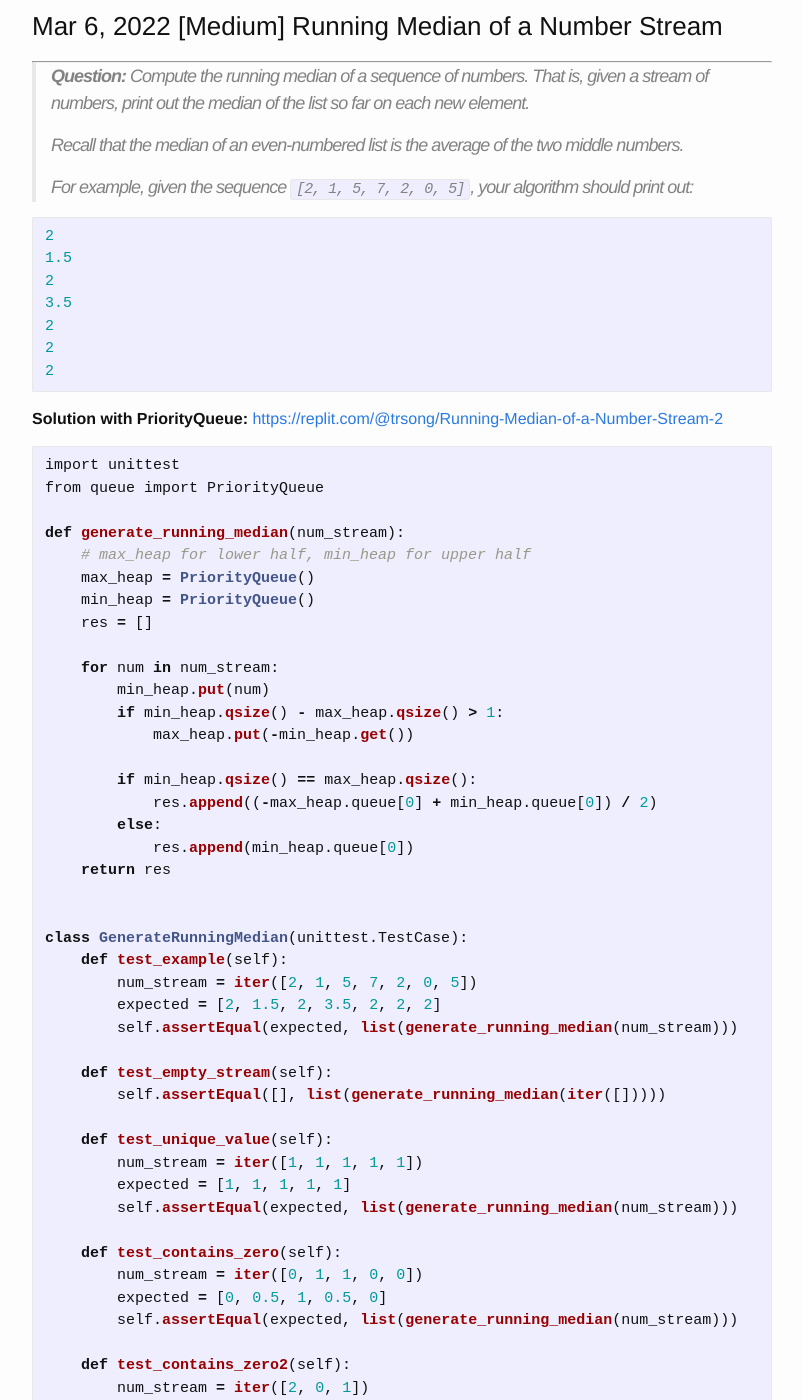
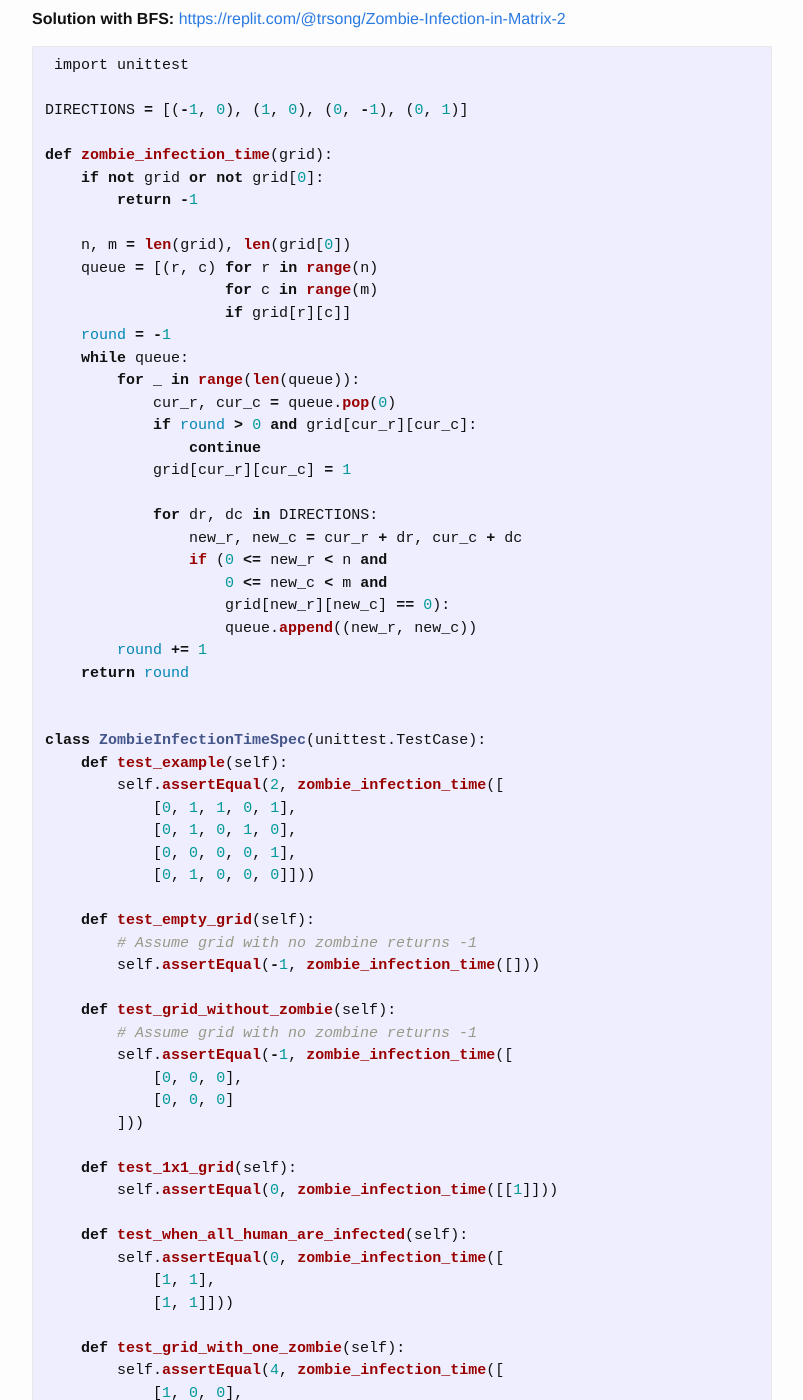
Before and after one commit to trsong/trsong.github.io, a Jekyll site: the page built from _posts/2022-02-01-DailyQuestionsFeb.md, in a window 1280 px wide and 1400 px high, scrolled down 2603 px. Shown: the whole window, without its empty margins (238-1041 px from the left). Built offline with Jekyll 4.4.1, drawn with Linux system fonts in a browser that asks for light colours; some of the changed text lies outside the part shown.

Commit message:
Add solution to Mar 7 question.

````diff
--- a/_posts/2022-02-01-DailyQuestionsFeb.md
+++ b/_posts/2022-02-01-DailyQuestionsFeb.md
@@ -65,6 +65,96 @@ At the end of the 2nd hour, the status of the grid:
  [1, 1, 1, 1, 1],
  [1, 1, 1, 1, 1],
  [1, 1, 1, 1, 1]]
+ ```
+
+**Solution with BFS:** [https://replit.com/@trsong/Zombie-Infection-in-Matrix-2](https://replit.com/@trsong/Zombie-Infection-in-Matrix-2)
+ ```py
+ import unittest
+
+DIRECTIONS = [(-1, 0), (1, 0), (0, -1), (0, 1)]
+
+def zombie_infection_time(grid):
+    if not grid or not grid[0]:
+        return -1
+
+    n, m = len(grid), len(grid[0])
+    queue = [(r, c) for r in range(n)
+                    for c in range(m)
+                    if grid[r][c]]
+    round = -1
+    while queue:
+        for _ in range(len(queue)):
+            cur_r, cur_c = queue.pop(0)
+            if round > 0 and grid[cur_r][cur_c]:
+                continue
+            grid[cur_r][cur_c] = 1
+
+            for dr, dc in DIRECTIONS:
+                new_r, new_c = cur_r + dr, cur_c + dc
+                if (0 <= new_r < n and
+                    0 <= new_c < m and
+                    grid[new_r][new_c] == 0):
+                    queue.append((new_r, new_c))
+        round += 1
+    return round
+
+
+class ZombieInfectionTimeSpec(unittest.TestCase):
+    def test_example(self):
+        self.assertEqual(2, zombie_infection_time([
+            [0, 1, 1, 0, 1],
+            [0, 1, 0, 1, 0],
+            [0, 0, 0, 0, 1],
+            [0, 1, 0, 0, 0]]))
+
+    def test_empty_grid(self):
+        # Assume grid with no zombine returns -1
+        self.assertEqual(-1, zombie_infection_time([]))
+
+    def test_grid_without_zombie(self):
+        # Assume grid with no zombine returns -1
+        self.assertEqual(-1, zombie_infection_time([
+            [0, 0, 0],
+            [0, 0, 0]
+        ]))
+
+    def test_1x1_grid(self):
+        self.assertEqual(0, zombie_infection_time([[1]]))
+
+    def test_when_all_human_are_infected(self):
+        self.assertEqual(0, zombie_infection_time([
+            [1, 1],
+            [1, 1]]))
+
+    def test_grid_with_one_zombie(self):
+        self.assertEqual(4, zombie_infection_time([
+            [1, 0, 0],
+            [0, 0, 0],
+            [0, 0, 0]]))
+
+    def test_grid_with_one_zombie2(self):
+        self.assertEqual(2, zombie_infection_time([
+            [0, 0, 0],
+            [0, 1, 0],
+            [0, 0, 0]]))
+
+    def test_grid_with_multiple_zombies(self):
+        self.assertEqual(4, zombie_infection_time([
+            [0, 0, 0, 0, 1],
+            [0, 0, 0, 1, 0],
+            [0, 0, 1, 0, 0],
+            [0, 1, 0, 0, 0]]))
+
+    def test_grid_with_multiple_zombies2(self):
+        self.assertEqual(4, zombie_infection_time([
+            [0, 0, 0, 0, 0],
+            [0, 0, 0, 0, 1],
+            [1, 0, 0, 0, 0],
+            [0, 0, 0, 0, 0]]))
+
+
+if __name__ == '__main__':
+    unittest.main(exit=False, verbosity=2)
  ```
 
 ### Mar 6, 2022 \[Medium\] Running Median of a Number Stream
````
